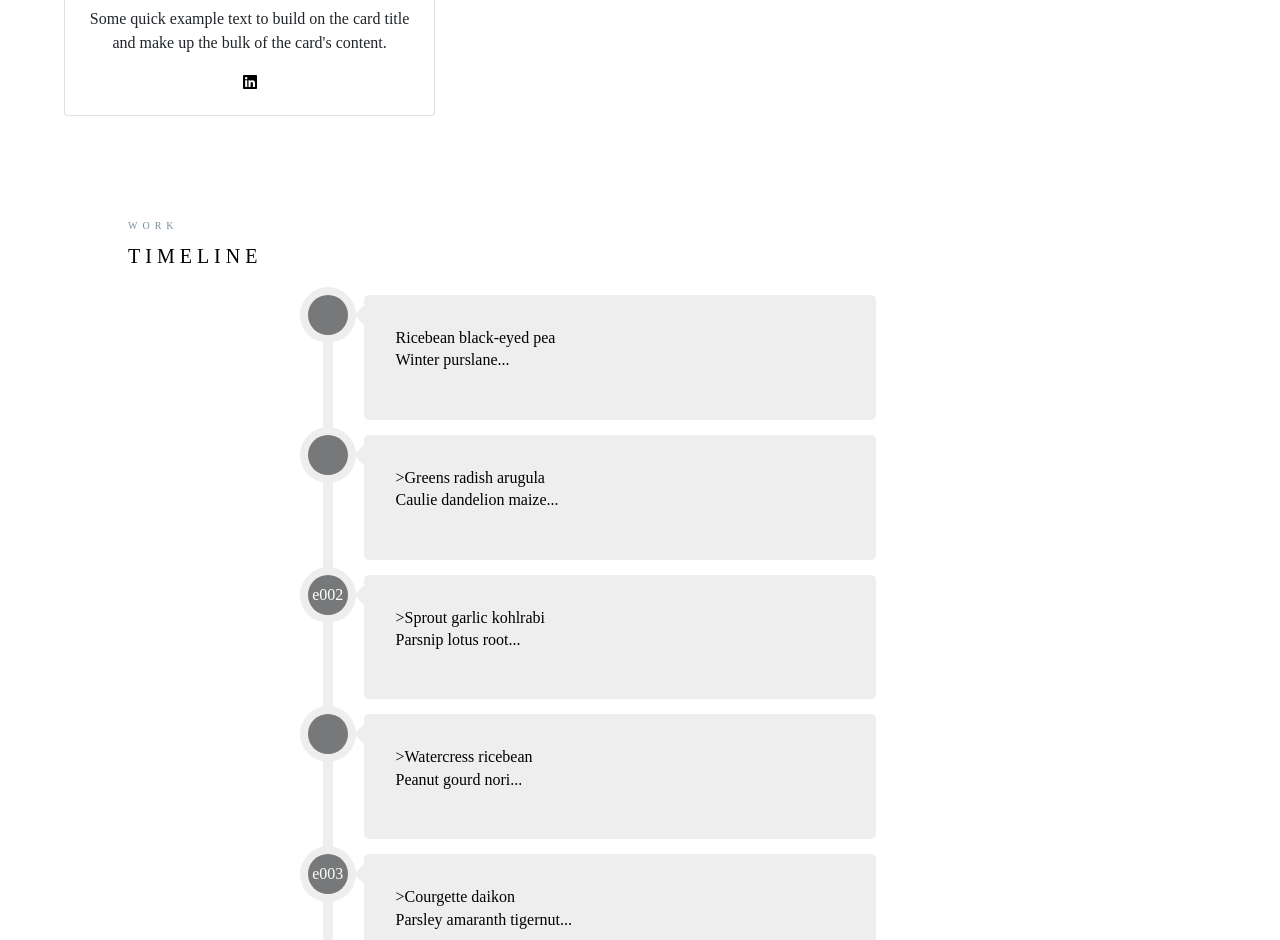
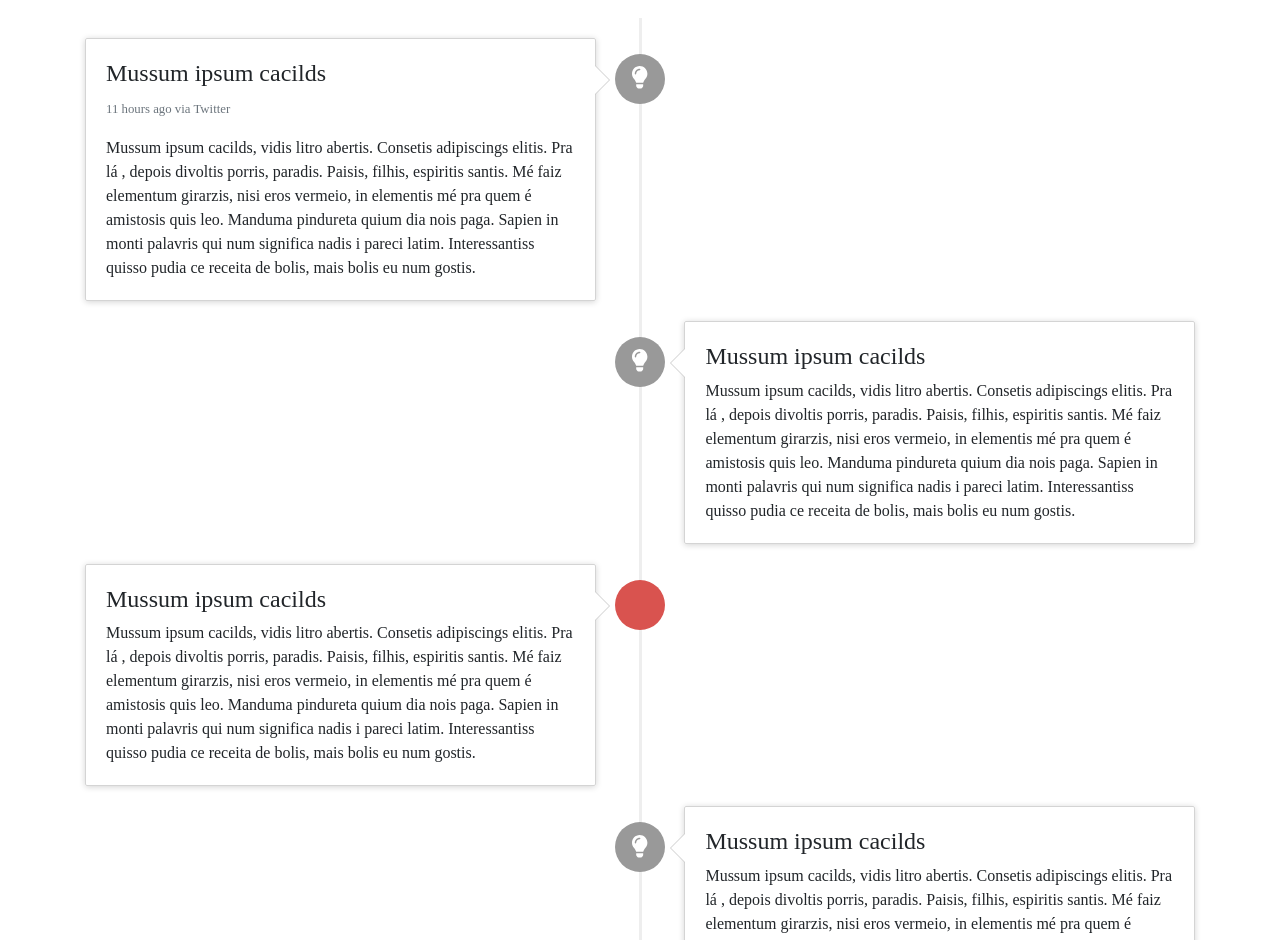
Before and after one commit to Michael1009/me, a React (Create React App) app: page / in a window 1280 px wide. Shown: the part 1860-2800 px from the top of the page. Built offline with nearby package versions, Linux system fonts and the light colour scheme.

Commit message:
Timeline structure finished (used Bootstrap timeline) now just need to format and add text

```diff
--- a/src/components/about.jsx
+++ b/src/components/about.jsx
@@ -12,12 +12,12 @@ class About extends Component {
     return (
       <div className="about">
         <div className="text">
-          <Fade>
+          <Fade duration={1500}>
             <div className="heading"> ABOUT ME </div>
             <div className="subheading"> WHO AM I? </div>
           </Fade>
 
-          <Fade>
+          <Fade duration={1500}>
             <div>
               <div className="description">
                 I am currently a Junior at the University of Virginia pursuing a
@@ -48,8 +48,6 @@ class About extends Component {
           </Fade>
         </div>
 
-        <br />
-        <br />
         <br />
         <br />
 
--- a/src/components/css/about.css
+++ b/src/components/css/about.css
@@ -58,5 +58,5 @@
 }
 
 .text-center {
-    width: 29vw !important;
+    width: 28vw !important;
 }
--- a/src/components/css/introduction.css
+++ b/src/components/css/introduction.css
@@ -27,7 +27,6 @@
     left: 60%;
     background-color: rgb(0,0,0); /* Fallback color */
     background-color: rgba(97,97,97, 0.5); /* Black w/opacity/see-through */
-    font-weight: bold;
     border: 3px solid #f1f1f1;
     position: absolute;
     transform: translate(-50%, -50%);
--- a/src/components/css/timeline.css
+++ b/src/components/css/timeline.css
@@ -8,14 +8,15 @@
 	font-weight: normal;
 	font-style: normal;
 } Made with http://icomoon.io/ */
-.timeline {
+
+.container {
     float: center;
-    padding-left: 128px;
-    padding-right: 128px;
+    padding-left: 64px;
+    padding-right: 64px;
     font-family: 'Roboto Slab', serif;
 }
 
-.timeline .heading {
+.container .heading {
     letter-spacing: 5px;
     color: #78909c;
     font-size: 10px;
@@ -23,196 +24,157 @@
     padding-top: 70px;
 }
 
-.timeline .subheading {
+.container .subheading {
     letter-spacing: 5px;
     color: black;
     font-size: 20px;
     padding-bottom: 16px;
-
 }
 
-
-.cbp_tmtimeline {
-	margin: 8px 0 0 0;
-	padding: 0;
+.timeline {
     list-style: none;
+    padding: 20px 0 20px;
     position: relative;
 }
 
-/* The line */
-.cbp_tmtimeline:before {
-	content: '';
-	position: absolute;
+.timeline:before {
     top: 0;
     bottom: 0;
-	width: 10px;
-	background: #eeeeee;
-	left: 20%;
-	margin-left: -10px;
+    position: absolute;
+    content: " ";
+    width: 3px;
+    background-color: #eeeeee;
+    left: 50%;
+    margin-left: -1.5px;
 }
 
-.cbp_tmtimeline > li {
+.timeline>li {
+    margin-bottom: 20px;
     position: relative;
 }
 
-/* The date/time */
-.cbp_tmtimeline > li .cbp_tmtime {
-	display: block;
-	width: 25%;
-	position: absolute;
+.timeline>li:before,
+.timeline>li:after {
+    content: " ";
+    display: table;
 }
 
-.cbp_tmtimeline > li .cbp_tmtime span {
-	display: block;
-	text-align: right;
+.timeline>li:after {
+    clear: both;
 }
 
-.cbp_tmtimeline > li .cbp_tmtime span:first-child {
-	color: #b0bec5;
+.timeline>li:before,
+.timeline>li:after {
+    content: " ";
+    display: table;
 }
 
-.cbp_tmtimeline > li .cbp_tmtime span:last-child {
-	color: #b0bec5;
+.timeline>li:after {
+    clear: both;
 }
 
-.cbp_tmtimeline > li:nth-child(odd) .cbp_tmtime span:last-child {
-	color: #b0bec5;
+.timeline>li>.timeline-panel {
+    width: 46%;
+    float: left;
+    border: 1px solid #d4d4d4;
+    border-radius: 2px;
+    padding: 20px;
+    position: relative;
+    -webkit-box-shadow: 0 1px 6px rgba(0, 0, 0, 0.175);
+    box-shadow: 0 1px 6px rgba(0, 0, 0, 0.175);
 }
 
-/* Right content */
-.cbp_tmtimeline > li .cbp_tmlabel {
-	margin: 0 0 15px 23%;
-	background: #eeeeee;
-	color: black;
-	padding: 2em;
-	line-height: 1.4;
-	position: relative;
-    border-radius: 5px;
-    width: 40vw;
+.timeline>li>.timeline-panel:before {
+    position: absolute;
+    top: 26px;
+    right: -15px;
+    display: inline-block;
+    border-top: 15px solid transparent;
+    border-left: 15px solid #ccc;
+    border-right: 0 solid #ccc;
+    border-bottom: 15px solid transparent;
+    content: " ";
 }
 
-.cbp_tmtimeline > li:nth-child(odd) .cbp_tmlabel {
-    background: #eeeeee;
+.timeline>li>.timeline-panel:after {
+    position: absolute;
+    top: 27px;
+    right: -14px;
+    display: inline-block;
+    border-top: 14px solid transparent;
+    border-left: 14px solid #fff;
+    border-right: 0 solid #fff;
+    border-bottom: 14px solid transparent;
+    content: " ";
 }
 
-.cbp_tmtimeline > li .cbp_tmlabel title {
-	margin-top: 0px;
-	padding: 0 0px 10px 0;
-	border-bottom: 1px solid rgba(255,255,255,0.4);
+.timeline>li>.timeline-badge {
+    color: #fff;
+    width: 50px;
+    height: 50px;
+    line-height: 50px;
+    font-size: 1.4em;
+    text-align: center;
+    position: absolute;
+    top: 16px;
+    left: 50%;
+    margin-left: -25px;
+    background-color: #999999;
+    z-index: 100;
+    border-top-right-radius: 50%;
+    border-top-left-radius: 50%;
+    border-bottom-right-radius: 50%;
+    border-bottom-left-radius: 50%;
 }
 
-/* The triangle */
-.cbp_tmtimeline > li .cbp_tmlabel:after {
-	right: 100%;
-	border: solid transparent;
-	content: " ";
-	height: 0;
-	width: 0;
-	position: absolute;
-	pointer-events: none;
-	border-right-color: #eeeeee;
-	border-width: 10px;
-	top: 10px;
+.timeline>li.timeline-inverted>.timeline-panel {
+    float: right;
 }
 
-.cbp_tmtimeline > li:nth-child(odd) .cbp_tmlabel:after {
-	border-right-color: #eeeeee;
+.timeline>li.timeline-inverted>.timeline-panel:before {
+    border-left-width: 0;
+    border-right-width: 15px;
+    left: -15px;
+    right: auto;
 }
 
-/* The icons */
-.cbp_tmtimeline > li .cbp_tmicon {
-	width: 40px;
-	height: 40px;
-	line-height: 40px;
-	-webkit-font-smoothing: antialiased;
-	position: absolute;
-	color: #fff;
-	background: #767879;
-	border-radius: 50%;
-	box-shadow: 0 0 0 8px #eeeeee;
-	text-align: center;
-	left: 20%;
-	top: 0;
-    margin: 0 0 0 -25px;
-
-
+.timeline>li.timeline-inverted>.timeline-panel:after {
+    border-left-width: 0;
+    border-right-width: 14px;
+    left: -14px;
+    right: auto;
 }
 
-.cbp_tmicon:before {
-    display: inline-block;
-    font-style: normal;
-    font-variant: normal;
-    text-rendering: auto;
-    -webkit-font-smoothing: antialiased;
+.timeline-badge.primary {
+    background-color: #2e6da4 !important;
 }
 
-.icon-1:before {
-    font-family: "Font Awesome 5 Free";
-    font-weight: 900;
-    content: "\f007";
-
-
+.timeline-badge.success {
+    background-color: #3f903f !important;
 }
 
-.cbp_tmicon-screen:before {
-	content: "\e001";
+.timeline-badge.warning {
+    background-color: #f0ad4e !important;
 }
 
-.cbp_tmicon-mail:before {
-	content: "e002";
+.timeline-badge.danger {
+    background-color: #d9534f !important;
 }
 
-.cbp_tmicon-earth:before {
-	content: "e003";
+.timeline-badge.info {
+    background-color: #5bc0de !important;
 }
 
-/* Example Media Queries */
-@media screen and (max-width: 65.375em) {
-
-	.cbp_tmtimeline > li .cbp_tmtime span:last-child {
-		font-size: 1.5em;
-	}
+.timeline-title {
+    margin-top: 0;
+    color: inherit;
 }
 
-@media screen and (max-width: 47.2em) {
-	.cbp_tmtimeline:before {
-		display: none;
+.timeline-body>p,
+.timeline-body>ul {
+    margin-bottom: 0;
 }
 
-	.cbp_tmtimeline > li .cbp_tmtime {
-		width: 100%;
-		position: relative;
-		padding: 0 0 20px 0;
+.timeline-body>p+p {
+    margin-top: 5px;
 }
-
-	.cbp_tmtimeline > li .cbp_tmtime span {
-		text-align: left;
-	}
-
-	.cbp_tmtimeline > li .cbp_tmlabel {
-		margin: 0 0 30px 0;
-		padding: 1em;
-		font-weight: 400;
-		font-size: 95%;
-	}
-
-	.cbp_tmtimeline > li .cbp_tmlabel:after {
-		right: auto;
-		left: 20px;
-		border-right-color: transparent;
-		border-bottom-color: #3594cb;
-		top: -20px;
-	}
-
-	.cbp_tmtimeline > li:nth-child(odd) .cbp_tmlabel:after {
-		border-right-color: transparent;
-		border-bottom-color: #6cbfee;
-	}
-
-	.cbp_tmtimeline > li .cbp_tmicon {
-		position: relative;
-		float: right;
-		left: auto;
-		margin: -55px 5px 0 0px;
-	}
-}
--- a/src/components/timeline.jsx
+++ b/src/components/timeline.jsx
@@ -5,47 +5,78 @@ import { FontAwesomeIcon } from "@fortawesome/react-fontawesome";
 class Timeline extends Component {
   render() {
     return (
-      <div className="timeline">
-
+      <div className="container">
         <div className="heading"> WORK </div>
         <div className="subheading"> TIMELINE </div>
-
-        <ul className="cbp_tmtimeline">
+        <ul class="timeline">
             <li>
-            <div className="cbp_tmicon icon-1" />
-            <div className="cbp_tmlabel">
-              <div className="title">Ricebean black-eyed pea</div>
-              <p>Winter purslane...</p>
+              <div class="timeline-badge"><FontAwesomeIcon icon="lightbulb" /></div>
+              <div class="timeline-panel">
+                  <div class="timeline-heading">
+                    <h4 class="timeline-title">Mussum ipsum cacilds</h4>
+                    <p><small class="text-muted"><i class="glyphicon glyphicon-time"></i> 11 hours ago via Twitter</small></p>
+                  </div>
+                  <div class="timeline-body">
+                    <p>Mussum ipsum cacilds, vidis litro abertis. Consetis adipiscings elitis. Pra lá , depois divoltis porris, paradis. Paisis, filhis, espiritis santis. Mé faiz elementum girarzis, nisi eros vermeio, in elementis mé pra quem é amistosis quis leo. Manduma pindureta quium dia nois paga. Sapien in monti palavris qui num significa nadis i pareci latim. Interessantiss quisso pudia ce receita de bolis, mais bolis eu num gostis.</p>
+                  </div>
+              </div>
+            </li>
+            <li class="timeline-inverted">
+              <div class="timeline-badge"><FontAwesomeIcon icon="lightbulb" /></div>
+              <div class="timeline-panel">
+                  <div class="timeline-heading">
+                    <h4 class="timeline-title">Mussum ipsum cacilds</h4>
+                  </div>
+                  <div class="timeline-body">
+                    <p>Mussum ipsum cacilds, vidis litro abertis. Consetis adipiscings elitis. Pra lá , depois divoltis porris, paradis. Paisis, filhis, espiritis santis. Mé faiz elementum girarzis, nisi eros vermeio, in elementis mé pra quem é amistosis quis leo. Manduma pindureta quium dia nois paga. Sapien in monti palavris qui num significa nadis i pareci latim. Interessantiss quisso pudia ce receita de bolis, mais bolis eu num gostis.</p>
+                  </div>
               </div>
             </li>
             <li>
-            <div className="cbp_tmicon cbp_tmicon-screen" />
-            <div className="cbp_tmlabel">
-              <div className="title">>Greens radish arugula</div>
-              <p>Caulie dandelion maize...</p>
+              <div class="timeline-badge danger"><i class="glyphicon glyphicon-credit-card"></i></div>
+              <div class="timeline-panel">
+                  <div class="timeline-heading">
+                    <h4 class="timeline-title">Mussum ipsum cacilds</h4>
+                  </div>
+                  <div class="timeline-body">
+                    <p>Mussum ipsum cacilds, vidis litro abertis. Consetis adipiscings elitis. Pra lá , depois divoltis porris, paradis. Paisis, filhis, espiritis santis. Mé faiz elementum girarzis, nisi eros vermeio, in elementis mé pra quem é amistosis quis leo. Manduma pindureta quium dia nois paga. Sapien in monti palavris qui num significa nadis i pareci latim. Interessantiss quisso pudia ce receita de bolis, mais bolis eu num gostis.</p>
+                  </div>
+              </div>
+            </li>
+            <li class="timeline-inverted">
+              <div class="timeline-badge"><FontAwesomeIcon icon="lightbulb" /></div>
+              <div class="timeline-panel">
+                  <div class="timeline-heading">
+                    <h4 class="timeline-title">Mussum ipsum cacilds</h4>
+                  </div>
+                  <div class="timeline-body">
+                    <p>Mussum ipsum cacilds, vidis litro abertis. Consetis adipiscings elitis. Pra lá , depois divoltis porris, paradis. Paisis, filhis, espiritis santis. Mé faiz elementum girarzis, nisi eros vermeio, in elementis mé pra quem é amistosis quis leo. Manduma pindureta quium dia nois paga. Sapien in monti palavris qui num significa nadis i pareci latim. Interessantiss quisso pudia ce receita de bolis, mais bolis eu num gostis.</p>
+                  </div>
               </div>
             </li>
             <li>
-            <div className="cbp_tmicon cbp_tmicon-mail" />
-            <div className="cbp_tmlabel">
-              <div className="title">>Sprout garlic kohlrabi</div>
-              <p>Parsnip lotus root...</p>
+              <div class="timeline-badge danger"><i class="glyphicon glyphicon-credit-card"></i></div>
+              <div class="timeline-panel">
+                  <div class="timeline-heading">
+                    <h4 class="timeline-title">Mussum ipsum cacilds</h4>
+                  </div>
+                  <div class="timeline-body">
+                    <p>Mussum ipsum cacilds, vidis litro abertis. Consetis adipiscings elitis. Pra lá , depois divoltis porris, paradis. Paisis, filhis, espiritis santis. Mé faiz elementum girarzis, nisi eros vermeio, in elementis mé pra quem é amistosis quis leo. Manduma pindureta quium dia nois paga. Sapien in monti palavris qui num significa nadis i pareci latim. Interessantiss quisso pudia ce receita de bolis, mais bolis eu num gostis.</p>
+                  </div>
               </div>
             </li>
-          <li>
-            <div className="cbp_tmicon cbp_tmicon-phone" />
-            <div className="cbp_tmlabel">
-              <div className="title">>Watercress ricebean</div>
-              <p>Peanut gourd nori...</p>
+            <li class="timeline-inverted">
+              <div class="timeline-badge"><FontAwesomeIcon icon="lightbulb" /></div>
+              <div class="timeline-panel">
+                  <div class="timeline-heading">
+                    <h4 class="timeline-title">Mussum ipsum cacilds</h4>
+                  </div>
+                  <div class="timeline-body">
+                    <p>Mussum ipsum cacilds, vidis litro abertis. Consetis adipiscings elitis. Pra lá , depois divoltis porris, paradis. Paisis, filhis, espiritis santis. Mé faiz elementum girarzis, nisi eros vermeio, in elementis mé pra quem é amistosis quis leo. Manduma pindureta quium dia nois paga. Sapien in monti palavris qui num significa nadis i pareci latim. Interessantiss quisso pudia ce receita de bolis, mais bolis eu num gostis.</p>
+                  </div>
               </div>
             </li>
-          <li>
-            <div className="cbp_tmicon cbp_tmicon-earth" />
-            <div className="cbp_tmlabel">
-              <div className="title">>Courgette daikon</div>
-              <p>Parsley amaranth tigernut...</p>
-            </div>
-          </li>
+
         </ul>
       </div>
     );
```
Lines whose indentation alone changed are shown as unchanged.
